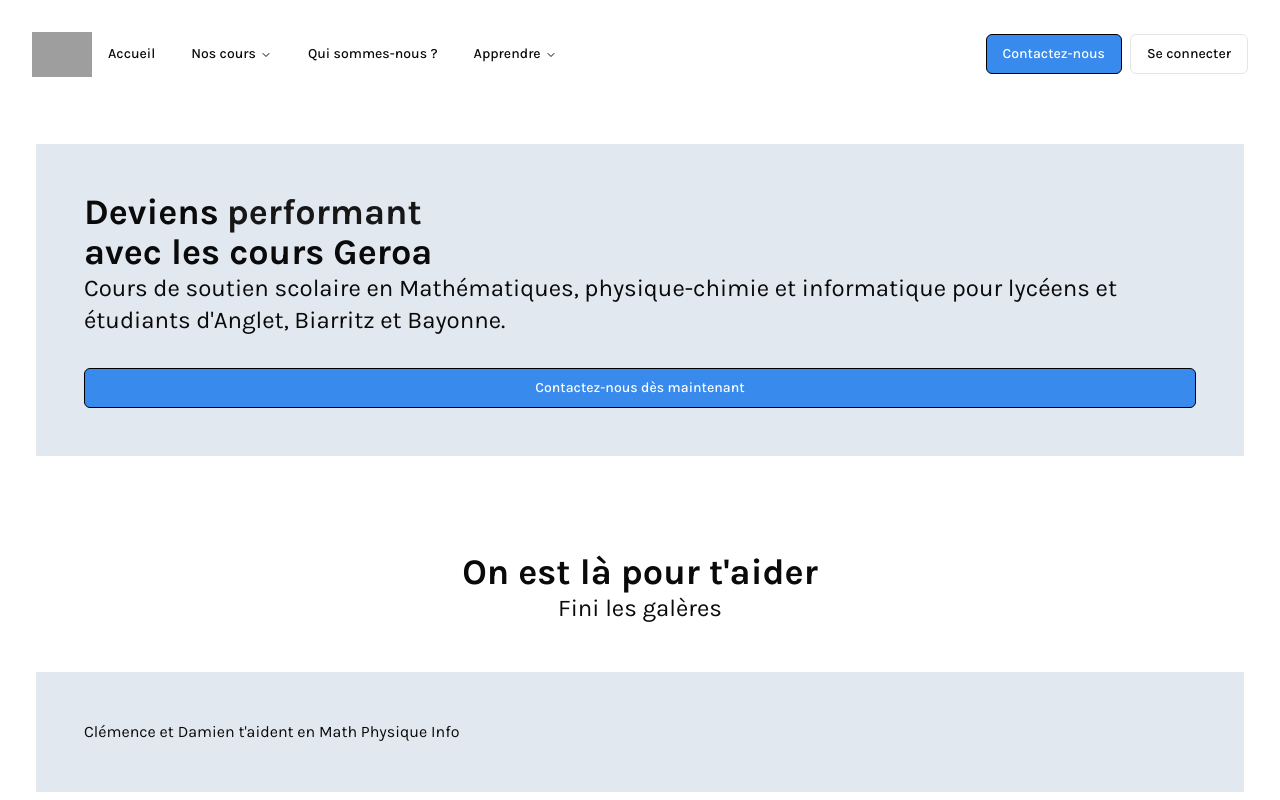
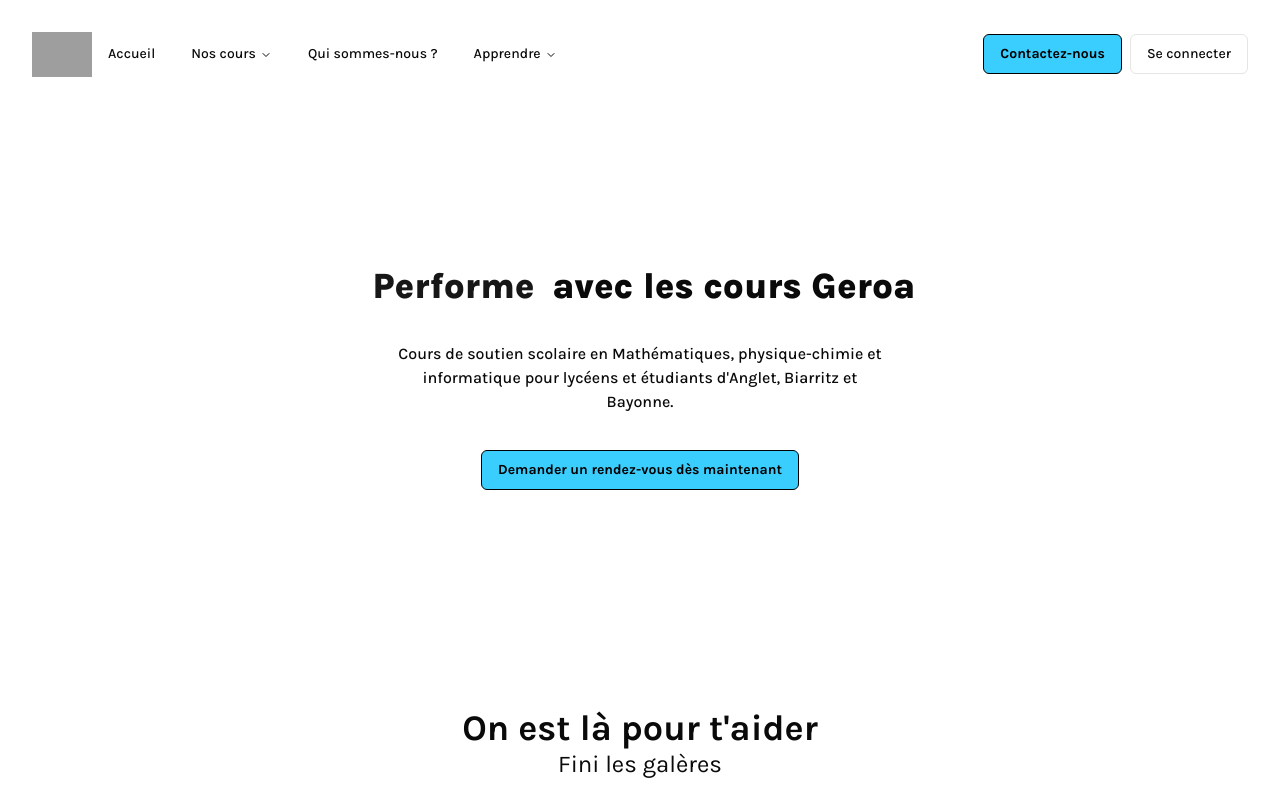
Before and after one commit to clemencefrz/cours-geroa, a Next.js app: page / in a window 1280 px wide. Shown: the top 800 px of the page. Built offline with nearby package versions, Linux system fonts and the light colour scheme; grey boxes are pictures that could not be loaded.

Commit message:
hero section

```diff
--- a/app/components/Home/HeaderHome.tsx
+++ /dev/null
@@ -1,28 +0,0 @@
-import { Button } from "@/components/ui/button";
-import { FlipWords } from "@/components/ui/flip-words";
-import Link from "next/link";
-import { classNameSection } from ".";
-
-export function HeaderHome() {
-  const words = ["confiant", "performant", "meilleur", "épanoui"];
-
-  return (
-    <div className={classNameSection}>
-      <div>
-        <h1>
-          Deviens
-          <FlipWords words={words} /> <br />
-          avec les cours Geroa
-        </h1>
-
-        <h2 className="text-2xl">
-          {`Cours de soutien scolaire en Mathématiques, physique-chimie et
-        informatique pour lycéens et étudiants d'Anglet, Biarritz et Bayonne.`}
-        </h2>
-      </div>
-      <Button asChild>
-        <Link href="/contact">Contactez-nous dès maintenant</Link>
-      </Button>
-    </div>
-  );
-}
--- /dev/null
+++ b/app/components/Home/Hero.tsx
@@ -0,0 +1,28 @@
+import { Button } from "@/components/ui/button";
+import { FlipWords } from "@/components/ui/flip-words";
+import Link from "next/link";
+
+export function Hero() {
+  const words = [
+    "Dépasse tes limites",
+    "Performe",
+    "Épanouis-toi",
+    "Trouve ta voie",
+  ];
+
+  return (
+    <div className="flex flex-col gap-9 items-center justify-center h-[468px]">
+      <h1 className="text-4xl font-extrabold">
+        <FlipWords words={words} /> avec les cours Geroa
+      </h1>
+
+      <h2 className="text-base text-center max-w-[500px] font-medium">
+        {`Cours de soutien scolaire en Mathématiques, physique-chimie et informatique pour lycéens et étudiants d'Anglet, Biarritz et Bayonne.`}
+      </h2>
+
+      <Button asChild>
+        <Link href="/contact">Demander un rendez-vous dès maintenant</Link>
+      </Button>
+    </div>
+  );
+}
--- a/app/components/Home/index.tsx
+++ b/app/components/Home/index.tsx
@@ -1,7 +1,7 @@
 "use client";
 
 import { cn } from "@/lib/utils";
-import { HeaderHome } from "./HeaderHome";
+import { Hero } from "./Hero";
 import { SectionFAQ } from "./SectionFAQ";
 import SectionForWho from "./SectionForWho";
 import SectionOurServices from "./SectionOurServices";
@@ -12,7 +12,7 @@ const classNameSubtitle = "text-2xl mb-12";
 const Home = () => {
   return (
     <div className="flex flex-col gap-24 justify-center">
-      <HeaderHome />
+      <Hero />
 
       <div>
         <h2 className={cn(classNameH2, "text-center")}>
--- a/app/globals.css
+++ b/app/globals.css
@@ -30,8 +30,10 @@
     --chart-4: 43 74% 66%;
     --chart-5: 27 87% 67%;
     /* Ajouté par moi */
-    --brand-one: #388aed;
-    --brand-three: #002B49;
+    --brand-one: #3ACEFF;
+    --brand-two: #FD8876;
+    --brand-three: #F9DE94;
+    --brand-four: #17A1AB;
   }
 
   .dark {
--- a/components/ui/button.tsx
+++ b/components/ui/button.tsx
@@ -10,7 +10,7 @@ const buttonVariants = cva(
     variants: {
       variant: {
         default:
-          "px-4 py-2 rounded-md border bg-primary border-black text-white text-sm hover:shadow-[4px_4px_0px_0px_rgba(0,0,0)] transition duration-200 cursor-pointer",
+          "px-4 py-2 rounded-md border bg-primary border-black text-black font-bold text-sm hover:shadow-[4px_4px_0px_0px_rgba(0,0,0)] transition duration-200 cursor-pointer",
         destructive:
           "bg-destructive text-destructive-foreground hover:bg-destructive/90",
         outline:
--- a/components/ui/flip-words.tsx
+++ b/components/ui/flip-words.tsx
@@ -72,7 +72,7 @@ export const FlipWords = ({
               delay: index * 0.08,
               duration: 0.4,
             }}
-            className="inline-block"
+            className="inline-block whitespace-pre" // Ajout de whitespace-pre
           >
             {letter}
           </motion.span>
```
